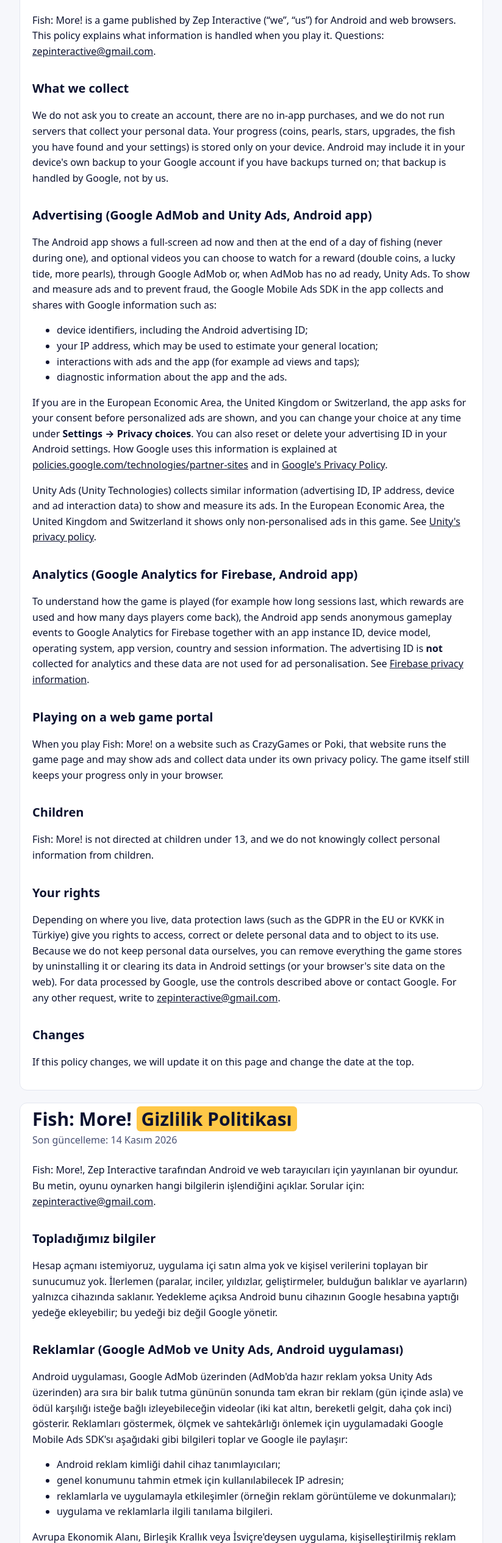
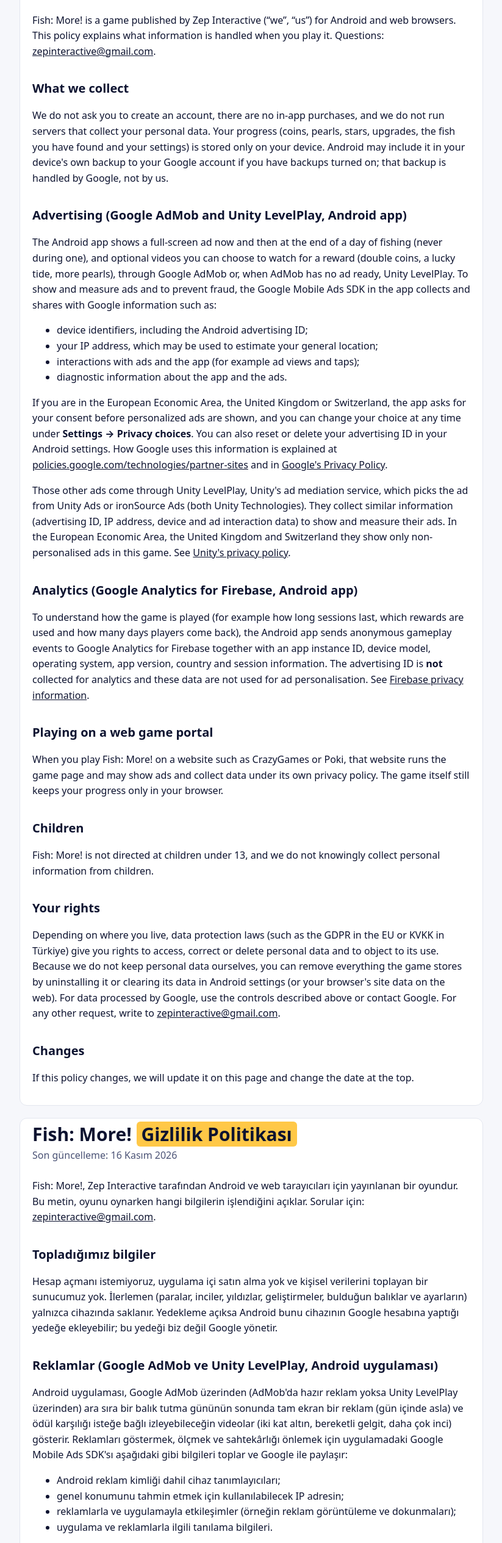
Before and after one commit to zepinteractive-png/zepinteractive-png.github.io, a plain HTML site: page fish-more-privacy.html in a window 1280 px wide. Shown: the part 154-2684 px from the top of the page at 61% size, without its empty margins (228-1051 px from the left). Drawn offline with Linux system fonts and the light colour scheme.

Commit message:
Fish: More! privacy policy: ads through Unity LevelPlay (Unity Ads, ironSource Ads) (16 Nov 2026)
Co-Authored-By: Claude Opus 5.5 <noreply@anthropic.com>

```diff
--- a/fish-more-privacy.html
+++ b/fish-more-privacy.html
@@ -24,7 +24,7 @@
 
 <section id="en">
 <h1>Fish: More! <span>Privacy Policy</span></h1>
-<p class="meta">Last updated: 14 November 2026</p>
+<p class="meta">Last updated: 16 November 2026</p>
 
 <p>Fish: More! is a game published by Zep Interactive (“we”, “us”) for Android and web browsers. This policy explains
 what information is handled when you play it. Questions: <a href="mailto:zepinteractive@gmail.com">zepinteractive@gmail.com</a>.</p>
@@ -35,10 +35,10 @@ personal data. Your progress (coins, pearls, stars, upgrades, the fish you have
 on your device. Android may include it in your device's own backup to your Google account if you have backups turned
 on; that backup is handled by Google, not by us.</p>
 
-<h2>Advertising (Google AdMob and Unity Ads, Android app)</h2>
+<h2>Advertising (Google AdMob and Unity LevelPlay, Android app)</h2>
 <p>The Android app shows a full-screen ad now and then at the end of a day of fishing (never during one), and optional
 videos you can choose to watch for a reward (double coins, a lucky tide, more pearls), through Google AdMob or, when
-AdMob has no ad ready, Unity Ads. To show and measure ads and to prevent fraud, the Google Mobile Ads SDK in the app collects and shares
+AdMob has no ad ready, Unity LevelPlay. To show and measure ads and to prevent fraud, the Google Mobile Ads SDK in the app collects and shares
 with Google information such as:</p>
 <ul>
   <li>device identifiers, including the Android advertising ID;</li>
@@ -52,9 +52,10 @@ also reset or delete your advertising ID in your Android settings. How Google us
 <a href="https://policies.google.com/technologies/partner-sites">policies.google.com/technologies/partner-sites</a>
 and in <a href="https://policies.google.com/privacy">Google's Privacy Policy</a>.</p>
 
-<p>Unity Ads (Unity Technologies) collects similar information (advertising ID, IP address, device and ad interaction
-data) to show and measure its ads. In the European Economic Area, the United Kingdom and Switzerland it shows only
-non-personalised ads in this game. See <a href="https://unity.com/legal/game-player-and-app-user-privacy-policy">Unity's privacy policy</a>.</p>
+<p>Those other ads come through Unity LevelPlay, Unity's ad mediation service, which picks the ad from Unity Ads or
+ironSource Ads (both Unity Technologies). They collect similar information (advertising ID, IP address, device and ad
+interaction data) to show and measure their ads. In the European Economic Area, the United Kingdom and Switzerland they
+show only non-personalised ads in this game. See <a href="https://unity.com/legal/game-player-and-app-user-privacy-policy">Unity's privacy policy</a>.</p>
 
 <h2>Analytics (Google Analytics for Firebase, Android app)</h2>
 <p>To understand how the game is played (for example how long sessions last, which rewards are used and how many days
@@ -84,7 +85,7 @@ request, write to <a href="mailto:zepinteractive@gmail.com">zepinteractive@gmail
 
 <section id="tr">
 <h1>Fish: More! <span>Gizlilik Politikası</span></h1>
-<p class="meta">Son güncelleme: 14 Kasım 2026</p>
+<p class="meta">Son güncelleme: 16 Kasım 2026</p>
 
 <p>Fish: More!, Zep Interactive tarafından Android ve web tarayıcıları için yayınlanan bir oyundur. Bu metin, oyunu
 oynarken hangi bilgilerin işlendiğini açıklar. Sorular için: <a href="mailto:zepinteractive@gmail.com">zepinteractive@gmail.com</a>.</p>
@@ -94,8 +95,8 @@ oynarken hangi bilgilerin işlendiğini açıklar. Sorular için: <a href="mailt
 (paralar, inciler, yıldızlar, geliştirmeler, bulduğun balıklar ve ayarların) yalnızca cihazında saklanır. Yedekleme
 açıksa Android bunu cihazının Google hesabına yaptığı yedeğe ekleyebilir; bu yedeği biz değil Google yönetir.</p>
 
-<h2>Reklamlar (Google AdMob ve Unity Ads, Android uygulaması)</h2>
-<p>Android uygulaması, Google AdMob üzerinden (AdMob'da hazır reklam yoksa Unity Ads üzerinden) ara sıra bir balık
+<h2>Reklamlar (Google AdMob ve Unity LevelPlay, Android uygulaması)</h2>
+<p>Android uygulaması, Google AdMob üzerinden (AdMob'da hazır reklam yoksa Unity LevelPlay üzerinden) ara sıra bir balık
 tutma gününün sonunda tam ekran bir reklam (gün içinde asla) ve ödül karşılığı isteğe bağlı izleyebileceğin videolar
 (iki kat altın, bereketli gelgit, daha çok inci) gösterir. Reklamları göstermek, ölçmek ve sahtekârlığı önlemek için uygulamadaki Google Mobile Ads SDK'sı
 aşağıdaki gibi bilgileri toplar ve Google ile paylaşır:</p>
@@ -111,9 +112,10 @@ Android ayarlarından sıfırlayabilir veya silebilirsin. Google'ın bu bilgiler
 <a href="https://policies.google.com/technologies/partner-sites?hl=tr">policies.google.com/technologies/partner-sites</a>
 adresinde ve <a href="https://policies.google.com/privacy?hl=tr">Google Gizlilik Politikası</a>'nda açıklanır.</p>
 
-<p>Unity Ads (Unity Technologies) da reklamlarını göstermek ve ölçmek için benzer bilgileri (reklam kimliği, IP adresi,
-cihaz ve reklam etkileşimi verileri) toplar. Avrupa Ekonomik Alanı, Birleşik Krallık ve İsviçre'de bu oyunda yalnızca
-kişiselleştirilmemiş reklamlar gösterir. Ayrıntılar: <a href="https://unity.com/legal/game-player-and-app-user-privacy-policy">Unity gizlilik politikası</a>.</p>
+<p>Bu diğer reklamlar, Unity'nin reklam aracılık hizmeti Unity LevelPlay üzerinden gelir; LevelPlay reklamı Unity Ads
+veya ironSource Ads'ten (ikisi de Unity Technologies) seçer. Bunlar da reklamlarını göstermek ve ölçmek için benzer
+bilgileri (reklam kimliği, IP adresi, cihaz ve reklam etkileşimi verileri) toplar. Avrupa Ekonomik Alanı, Birleşik
+Krallık ve İsviçre'de bu oyunda yalnızca kişiselleştirilmemiş reklamlar gösterir. Ayrıntılar: <a href="https://unity.com/legal/game-player-and-app-user-privacy-policy">Unity gizlilik politikası</a>.</p>
 
 <h2>Analiz (Google Analytics for Firebase, Android uygulaması)</h2>
 <p>Oyunun nasıl oynandığını anlamak için (örneğin oturumların ne kadar sürdüğü, hangi ödüllerin kullanıldığı ve
```
